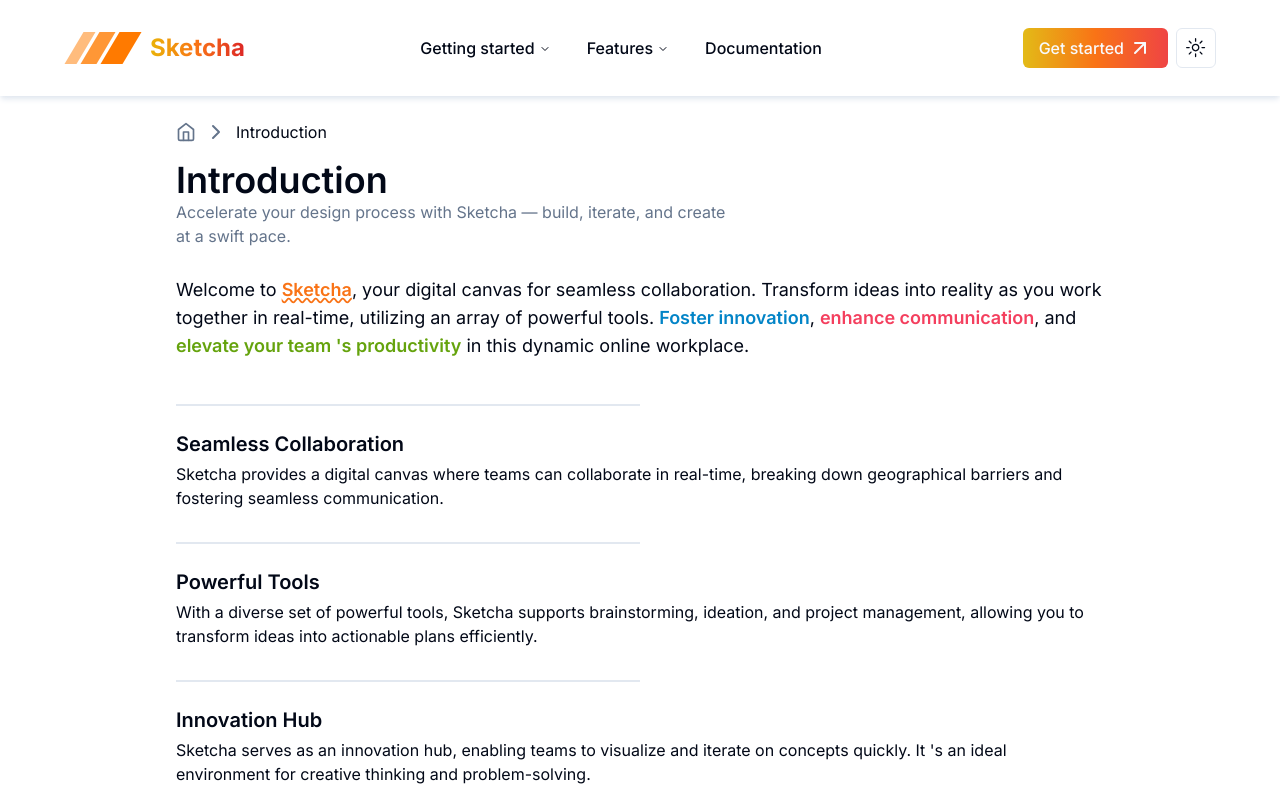
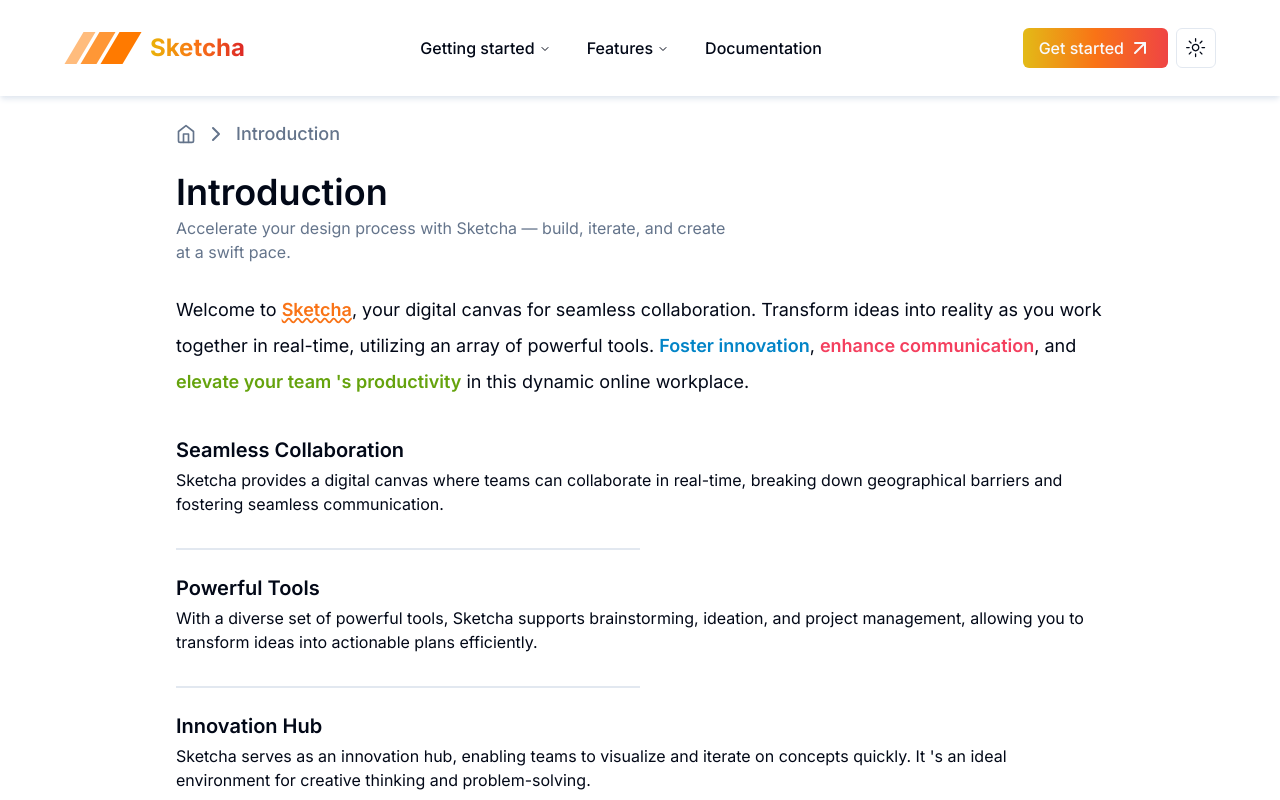
Before and after one commit to koitran14/WhiteBoard-Platform, a Next.js app: page /introduction in a window 1280 px wide. Shown: the top 800 px of the page. Built offline with nearby package versions, Linux system fonts and the light colour scheme.

Commit message:
hydration UI errors are fixed

```diff
--- a/app/(homepage)/introduction/page.tsx
+++ b/app/(homepage)/introduction/page.tsx
@@ -11,14 +11,14 @@ export default function IntroPage(){
                     <Home className="w-5 h-5 font-light text-slate-500"/>
                 </Link>
                 <ChevronRight className="w-6 h-6 text-slate-500" />
-                <h1 className="text-md">Introduction</h1>
+                <h1 className="text-lg text-slate-500 font-medium">Introduction</h1>
             </div>
-            <div className="">
+            <div className="pt-2 flex flex-col gap-y-1">
                 <h1 className="text-4xl font-semibold">Introduction</h1>
                 <p className="text-slate-500 sm:w-[60%] w-full">Accelerate your design process with Sketcha — build, iterate, and create at a swift pace.</p>
             </div>
             <div className=" py-3">
-                <p className="text-lg  inline">
+                <p className="text-lg leading-loose inline">
                     Welcome to <span className="w-fit inline font-semibold text-orange-500 decoration-wavy underline">Sketcha</span>,
                     your digital canvas for seamless collaboration.
                     Transform ideas into reality as you work together in real-time,
@@ -29,8 +29,6 @@ export default function IntroPage(){
                     in this dynamic online workplace.
                 </p>
             </div>
-
-            <div className="w-[50%] h-2 border-b-2 py-2"/>
 
             <div className="flex flex-col gap-y-1 pt-2">
                 <h1 className="font-semibold text-xl">Seamless Collaboration</h1>
--- a/app/(homepage)/layout.tsx
+++ b/app/(homepage)/layout.tsx
@@ -12,11 +12,11 @@ const HomePageLayout = ({
             <div className="w-full h-fit fixed top-0 left-0 z-50">
                 <Navbar/>
             </div>
-            <div className="pt-28 md:px-24 px-4">
-                <Section>
+            <Section >
+                <div  className="pt-28 md:px-24 px-4">
                     {children}
-                </Section>
-            </div>
+                </div>
+            </Section>
             <div className="w-full">
                 <Footer/>
             </div>
--- a/app/layout.tsx
+++ b/app/layout.tsx
@@ -17,19 +17,20 @@ export default function RootLayout({
   children: React.ReactNode;
 }>) {
   return (
-    <html lang="en">
-      <ThemeProvider
-        attribute="class"
-        defaultTheme="system"
-        enableSystem
-        disableTransitionOnChange
-      >
+    <html lang="en" suppressHydrationWarning>
+
         <ClerkProvider>
           <body className={inter.className}>
-            {children}
+            <ThemeProvider
+              attribute="class"
+              defaultTheme="system"
+              enableSystem
+              disableTransitionOnChange
+            >
+              {children}
+            </ThemeProvider>
           </body>
         </ClerkProvider>
-      </ThemeProvider>
     </html>
   );
 }
```
